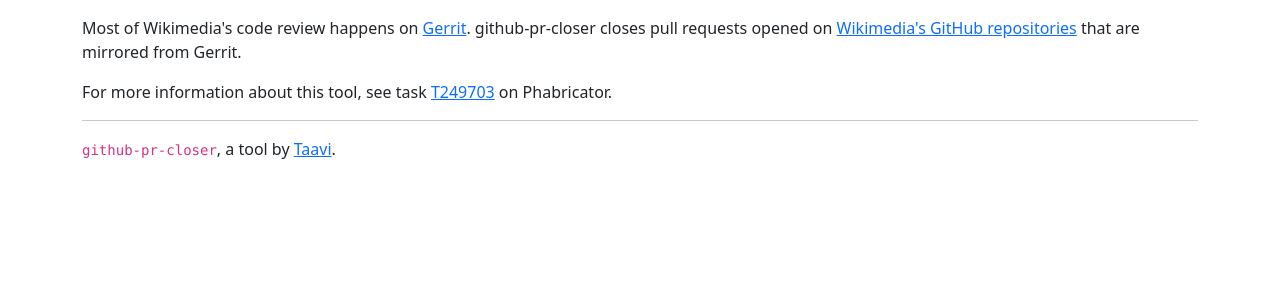
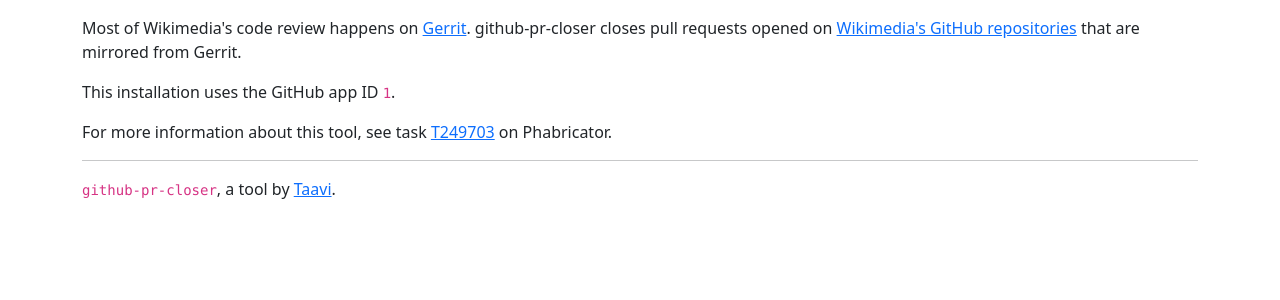
Before and after one commit to wikimedia/labs-tools-github-pr-closer, a Flask app: template templates/index.html in a window 1280 px wide. Shown: the part 56-356 px from the top of the page. Run offline with Flask 3, Linux system fonts and the light colour scheme; the template is opened without the code that fills it: most values are stand-ins (such as "Sample title", 1, 10 or a date in 2020); some libraries are stand-ins or nearby versions.

Commit message:
fix envvar usage
Change-Id: Id861566e53be9efe7e45a7fb404be927ac027149

```diff
--- a/app.py
+++ b/app.py
@@ -1,3 +1,4 @@
+import os
 from flask import Flask, render_template
 from webhook_handler import webhook
 
@@ -7,7 +8,9 @@ app.register_blueprint(webhook)
 
 @app.route("/")
 def index():
-    return render_template("index.html")
+    return render_template(
+        "index.html", {"app_id": os.environ.get("GITHUB_APP_ID_ENVVAR")}
+    )
 
 
 if __name__ == "__main__":
--- a/github.py
+++ b/github.py
@@ -10,8 +10,8 @@ GITHUB_APP_SECRET_ENVVAR = "GHPRC_APP_SECRET"
 
 
 def get_jwt() -> str:
-    signing_key = os.getenv(GITHUB_PRIVATE_KEY_ENVVAR)
-    app_id = os.getenv(GITHUB_APP_ID_ENVVAR)
+    signing_key = os.environ.get(GITHUB_PRIVATE_KEY_ENVVAR)
+    app_id = os.environ.get(GITHUB_APP_ID_ENVVAR)
 
     payload = {
         "iat": int(time.time()),
--- a/templates/index.html
+++ b/templates/index.html
@@ -24,6 +24,10 @@
     </p>
 
     <p>
+        This installation uses the GitHub app ID <code>{{ app_id }}</code>.
+    </p>
+
+    <p>
         For more information about this tool, see task <a href="https://phabricator.wikimedia.org/T249703">T249703</a> on Phabricator.
     </p>
 
--- a/webhook_handler.py
+++ b/webhook_handler.py
@@ -12,7 +12,7 @@ def handle_github_hook():
     signature = request.headers.get("X-Hub-Signature")
     sha, signature = signature.split("=")
 
-    secret = os.getenv("GITHUB_APP_SECRET_ENVVAR")
+    secret = os.environ.get(github.GITHUB_APP_SECRET_ENVVAR)
     hashhex = hmac.new(secret, request.data, digestmod="sha1").hexdigest()
 
     if not hmac.compare_digest(hashhex, signature):
```
